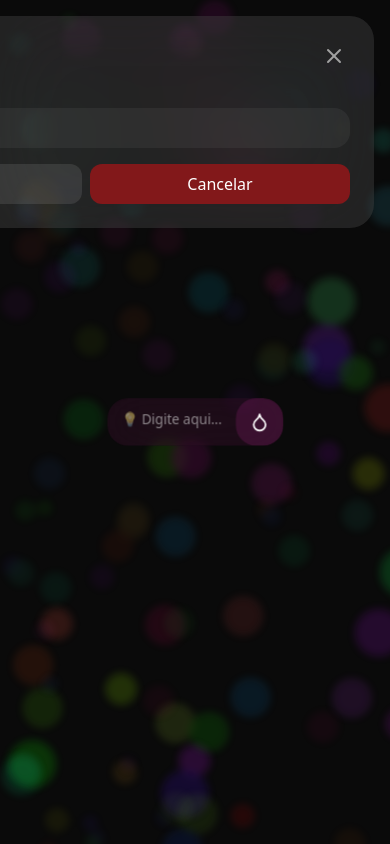
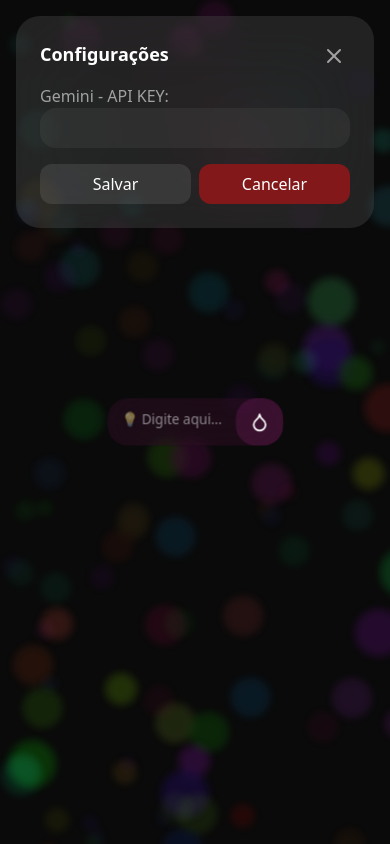
Before and after one commit to androsgithub/dropidea, a React (Vite) app: page / in a window 390 px wide. Both pictures are taken after a click on the button 342 px from the left and 48 px from the top of the page. Built offline with nearby package versions, Linux system fonts and the light colour scheme; a web font is replaced by a local one.

Commit message:
style: improve responsive positioning and sizing of menu panel

```diff
--- a/src/components/ConfigMenu/MenuContent.tsx
+++ b/src/components/ConfigMenu/MenuContent.tsx
@@ -36,7 +36,7 @@ export function MenuContent({ open, setOpened, handleSubmit }: MenuContentProps)
           initial="initial"
           animate="animate"
           exit="exit"
-          className="absolute top-4 right-4 z-500 flex max-w-2xl min-w-xl flex-col rounded-3xl bg-white/10 p-6 backdrop-blur-2xl"
+          className="absolute top-4 z-500 flex w-[calc(100dvw-2rem)] min-w-xs flex-col rounded-3xl bg-white/10 p-6 backdrop-blur-2xl md:right-4 md:max-w-2xl md:min-w-xl"
           onSubmit={handleSubmit}
         >
           <div className="flex justify-between">
```
